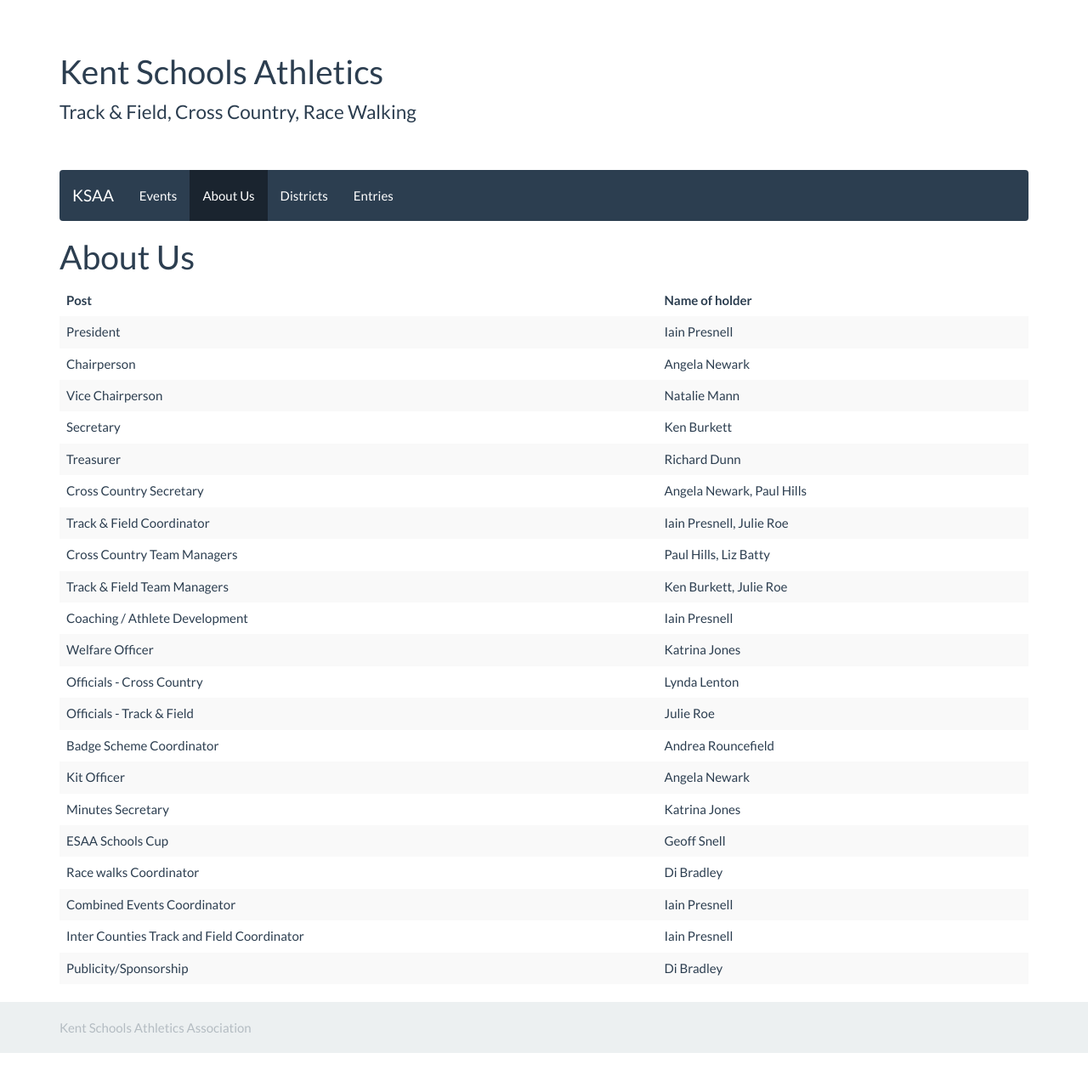
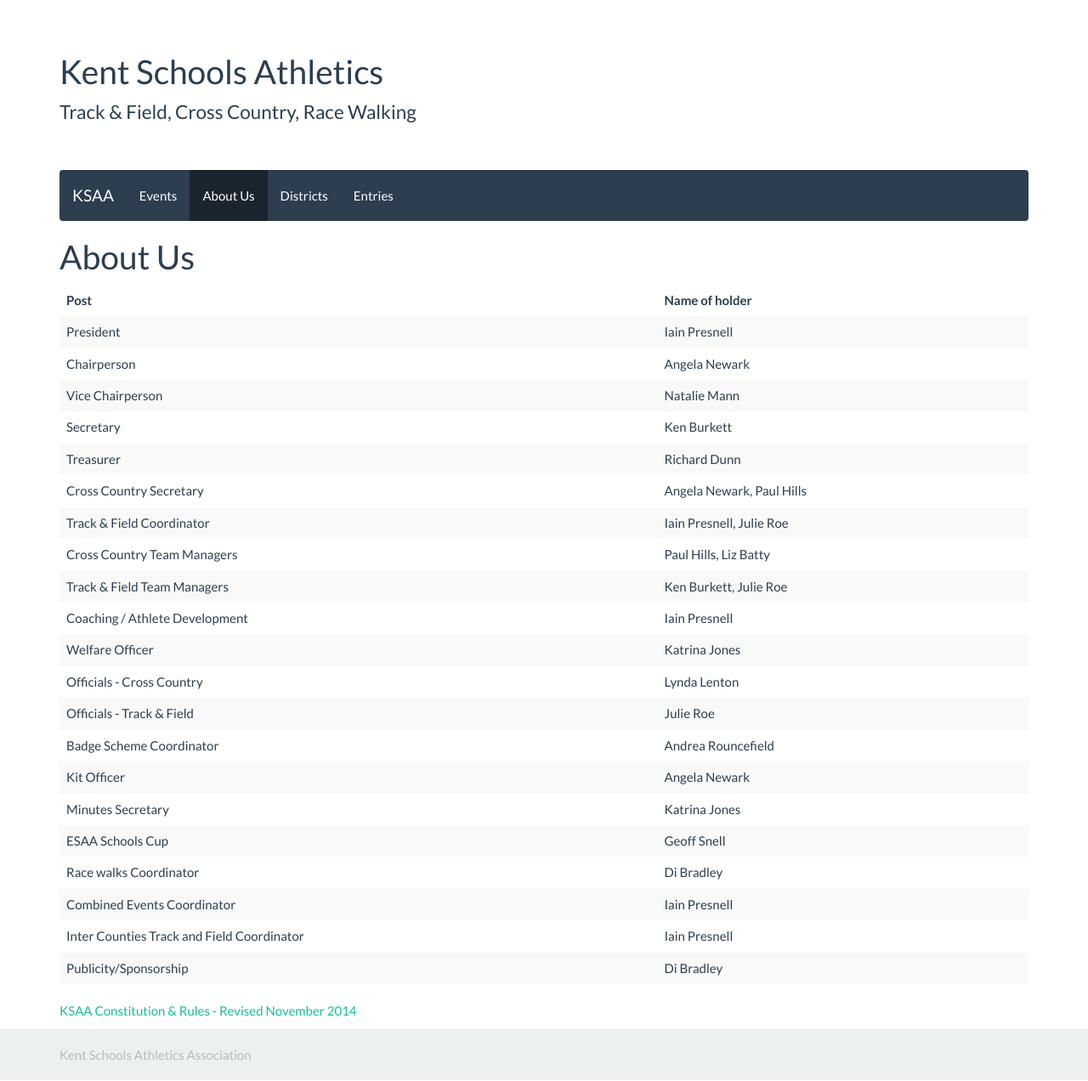
Before and after one commit to chrisnewark/chrisnewark.github.io, a Jekyll site: the page built from about-us/index.md, in a window 1280 px wide. Shown: the whole page at 85% size. Built offline with Jekyll 4.4.1, drawn with Linux system fonts in a browser that asks for light colours; nearby versions of some CDN libraries; before the commit the page ends 1240 px from its top, so only the background shows below that.

Commit message:
Added rules

```diff
--- a/about-us/index.md
+++ b/about-us/index.md
@@ -21,3 +21,5 @@ navigation-position: 2
         {% endfor %}
     </tbody>
 </table>
+
+<a href="/files/KSAA-Constitution-Rules-Revised-November-2014.pdf">KSAA Constitution & Rules - Revised November 2014</a>
```
Also changed, not shown: 1 other file.
